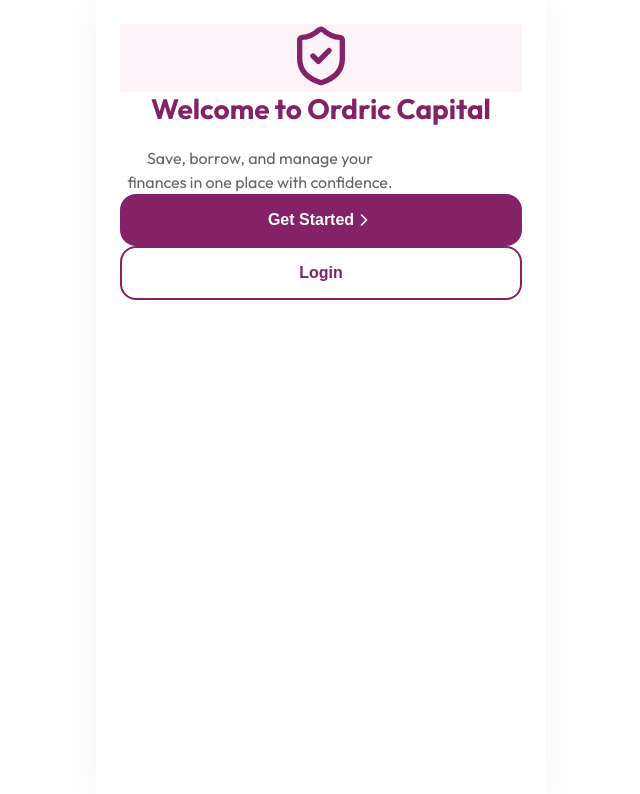
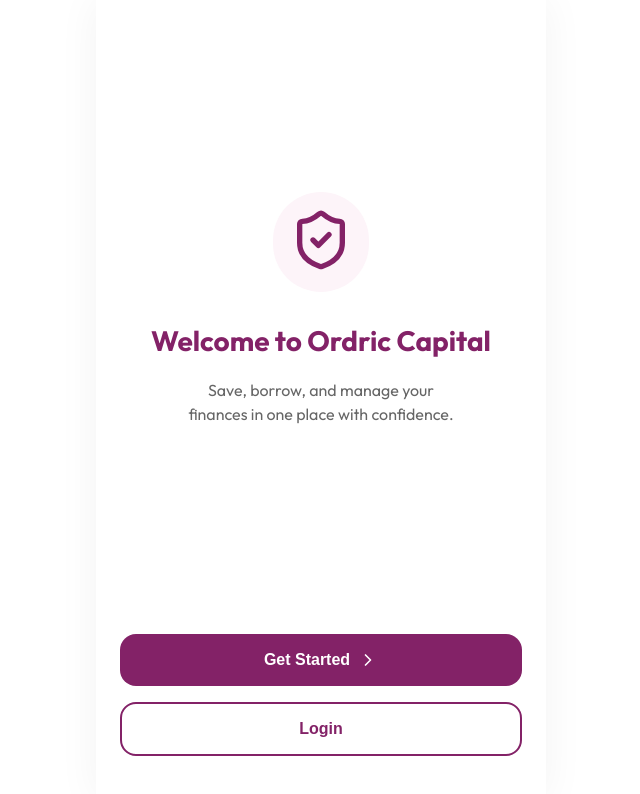
Before and after one commit to ordric-app/ordric-capital-client, a React (Vite) app: page / in a window 1280 px wide. Shown: the top 794 px of the page, without its empty margins (319-959 px from the left). Built offline with nearby package versions, Linux system fonts and the light colour scheme.

Commit message:
Fix UI spacing and button padding

```diff
--- a/src/index.css
+++ b/src/index.css
@@ -138,8 +138,40 @@ p {
 }
 
 /* Utilities */
+.flex { display: flex; }
+.flex-col { flex-direction: column; }
 .flex-1 { flex: 1; }
+.items-center { align-items: center; }
+.justify-center { justify-content: center; }
+.justify-end { justify-content: flex-end; }
 .text-center { text-align: center; }
+
+/* Spacing */
+.gap-4 { gap: 4px; }
+.gap-8 { gap: 8px; }
+.gap-12 { gap: 12px; }
+.gap-16 { gap: 16px; }
+.ml-8 { margin-left: 8px; }
+.mr-8 { margin-right: 8px; }
+
 .mt-20 { margin-top: 20px; }
+.mt-32 { margin-top: 32px; }
+.mt-40 { margin-top: 40px; }
+.mt-60 { margin-top: 60px; }
+
+.mb-12 { margin-bottom: 12px; }
 .mb-20 { margin-bottom: 20px; }
+.mb-32 { margin-bottom: 32px; }
+.mb-40 { margin-bottom: 40px; }
+
+/* Padding */
+.p-8 { padding: 8px; }
+.p-12 { padding: 12px; }
+.p-16 { padding: 16px; }
 .p-24 { padding: 24px; }
+
+/* Borders & Backgrounds */
+.rounded-xl { border-radius: 12px; }
+.rounded-3xl { border-radius: 24px; }
+.rounded-full { border-radius: 9999px; }
+.bg-white { background-color: var(--white); }
```
